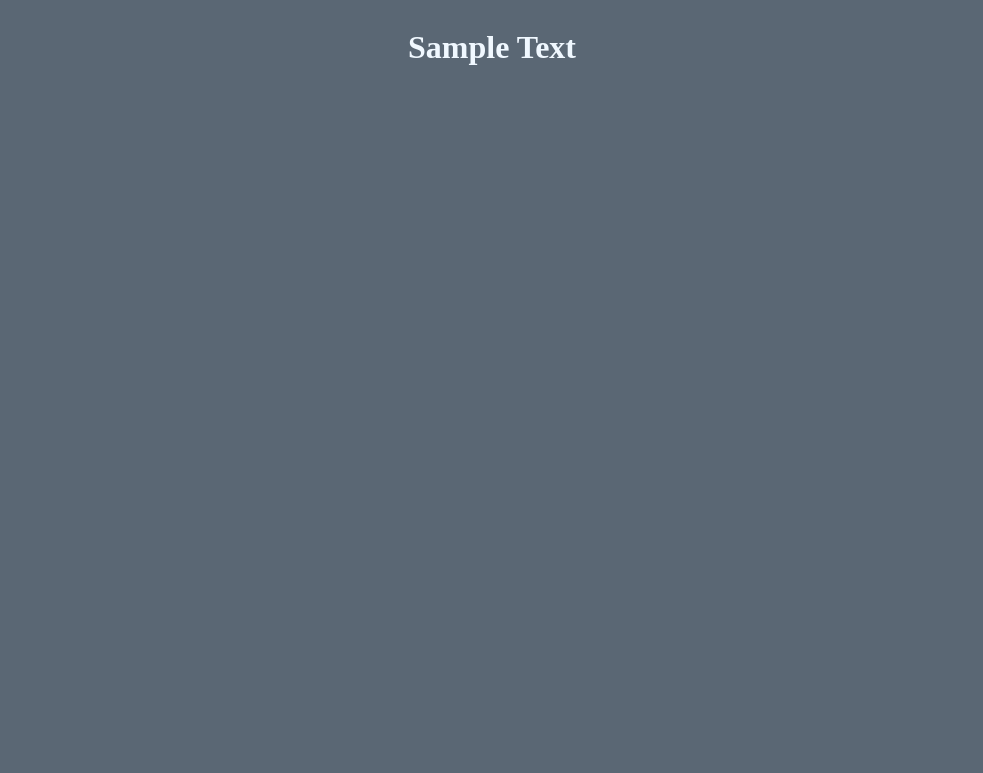
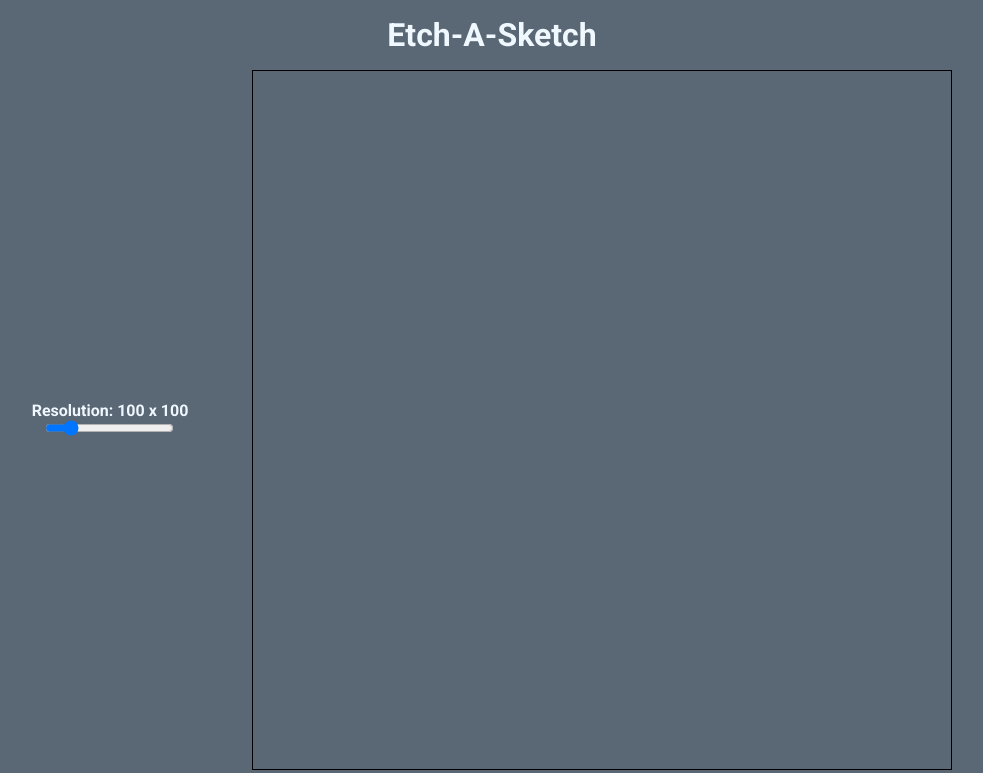
Before and after one commit to Adam-Ers/odin-etchasketch, a plain HTML site: page index.html in a window 1280 px wide. Shown: the whole page, without its empty margins (148-1131 px from the left). Drawn offline with Linux system fonts and the light colour scheme.

Commit message:
HTML/CSS complete for basic functionality

```diff
--- a/index.html
+++ b/index.html
@@ -9,7 +9,16 @@
         <link rel="stylesheet" href="./style.css">
     </head>
     <body>
-        <h1>Sample Text</h1>
+        <h1>Etch-A-Sketch</h1>
+        <div id="viewport">
+            <div id="settings">
+                <div id="slidercontainer">
+                    <h3 id="resolutionText">Resolution: 100 x 100</h3>
+                    <input type="range" name="resolution" min="1" max="100" value="16" id="resolutionSlider">
+                </div>
+            </div>
+            <div id="drawing"></div>
+        </div>
         <script src="script.js" async defer></script>
     </body>
 </html>
--- a/style.css
+++ b/style.css
@@ -1,6 +1,83 @@
+@import url('https://fonts.googleapis.com/css2?family=Roboto:ital,wght@0,400;0,700;0,900;1,300&display=swap');
+
+* {
+    padding: 0;
+    margin: 0;
+    box-sizing: border-box;
+    font-size: medium;
+    font-family: Roboto, sans-serif;
+}
+
 body {
     display: flex;
+    flex-direction: column;
     background-color: rgb(90, 103, 116);
     color: aliceblue;
     justify-content: center;
+    align-items: center;
 }
+
+/* div {
+    border: 1px black solid;
+} */
+
+h1 {
+    margin: 16px;
+    font-size: 2em;
+}
+
+#viewport {
+    display: flex;
+    max-width: 90vw;
+    margin: 0 auto;
+    flex-direction: row;
+    align-items: center;
+    justify-content: flex-start;
+    border: none;
+    gap: 64px;
+}
+
+#settings {
+    display: flex;
+    flex-direction: column;
+    align-items: center;
+    justify-content: center;
+    max-width: 25%;
+    /* margin: 1%;
+    margin-left: 11.5%; */
+    border: none;
+    text-align: center;
+    /* border: solid 1px black; */
+}
+
+#drawing {
+    display: grid;
+    aspect-ratio: 1;
+    width: 700px;
+    align-self: center;
+    border: 1px black solid ;
+}
+
+@media (max-width: 800px) {
+    * {
+        font-size: small;
+    }
+
+    h1 {
+        margin: 8px;
+    }
+
+    #viewport {
+        gap: 32px;
+    }
+
+    #drawing {
+        width: 300px;
+    }
+}
+
+@media (max-width: 650px) {
+    #viewport {
+        flex-direction: column-reverse;
+    }
+}
```
Also changed, not shown: 1 other file.
